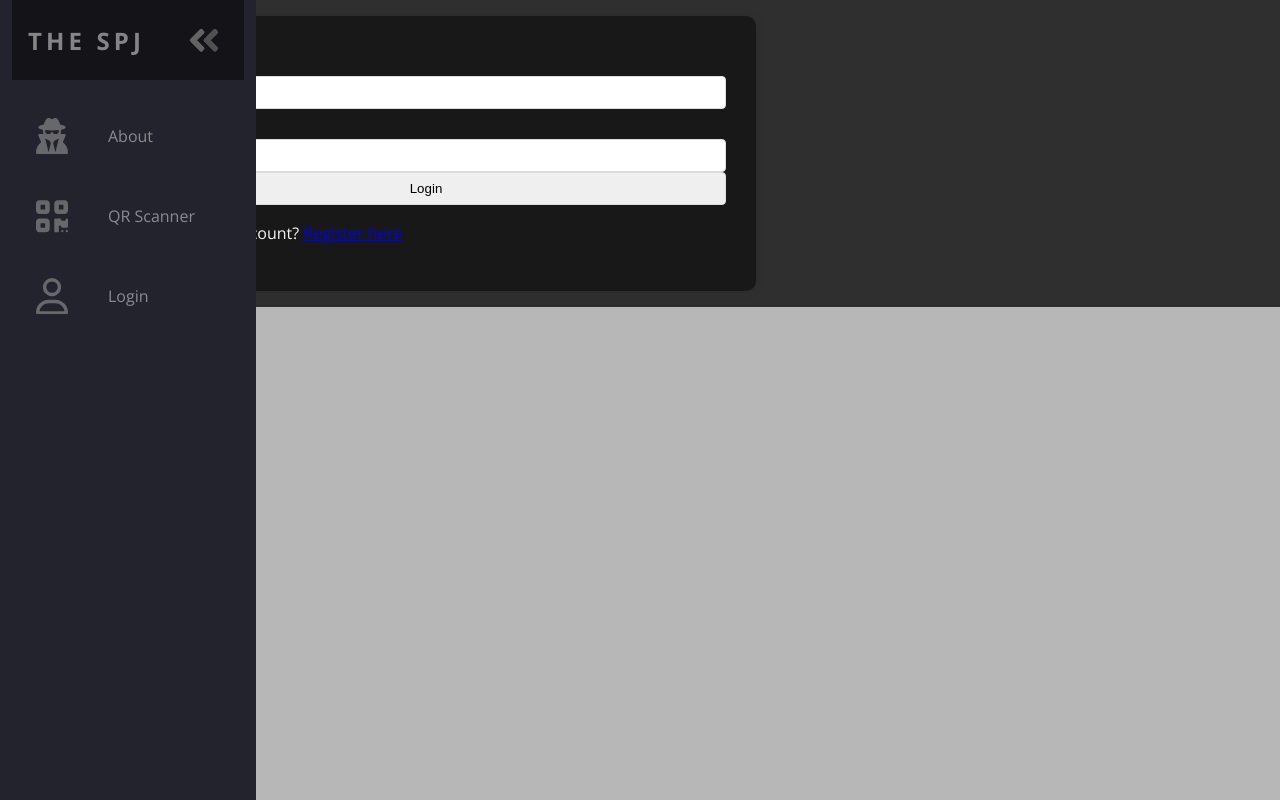
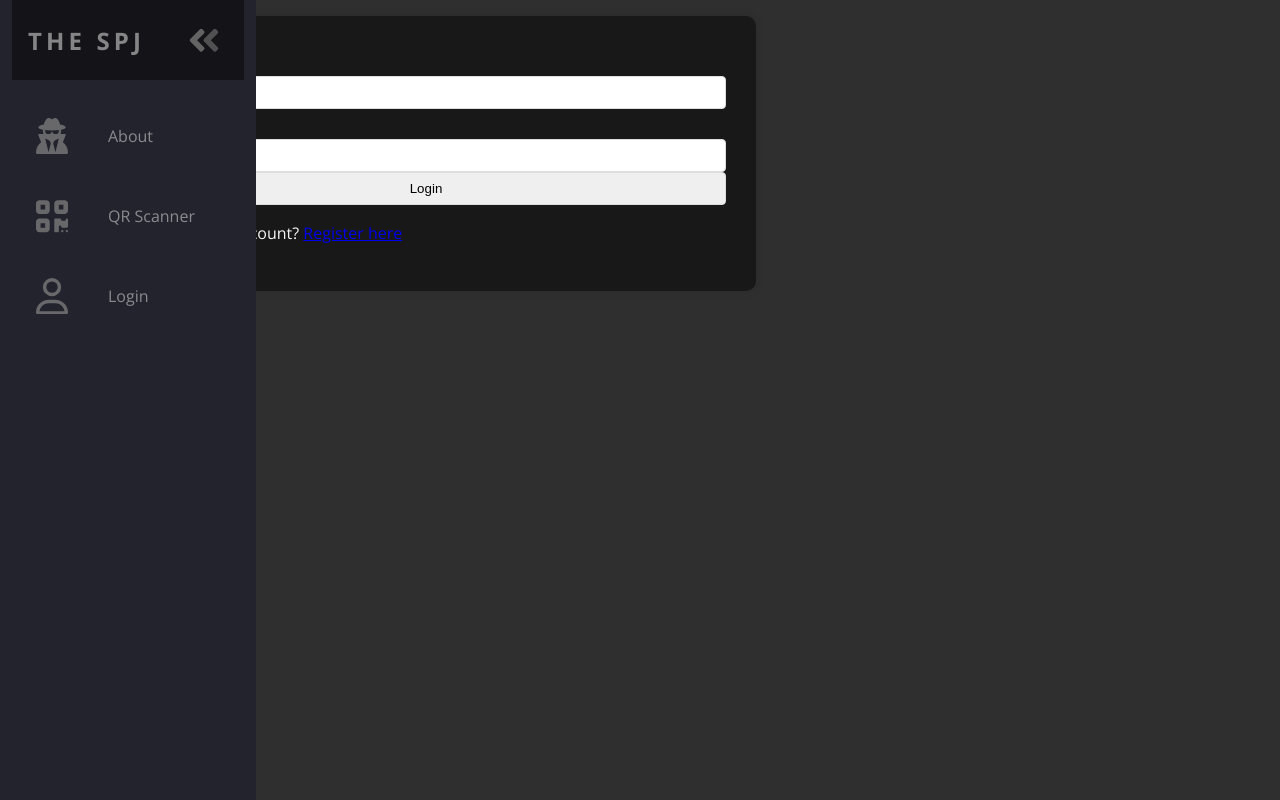
Before and after one commit to medex256/BinDesignWebApp, a Flask app: page /login in a window 1280 px wide. Run offline with Flask 3, Linux system fonts and the light colour scheme.

Commit message:
resize root and change background color

```diff
--- a/static/style.css
+++ b/static/style.css
@@ -1,17 +1,17 @@
 :root {
-    font-size: 16px;
+    font-size: 1rem;
     font-family: 'Open Sans';
     --text-primary: #b6b6b6;
     --text-secondary: #ececec;
     --bg-primary: #23232e;
     --bg-secondary: #141418;
     --transition-speed: 600ms;
-    background-color: #b7b7b7;
+    background-color: #2f2f2f;
   }
 
   body {
     color: white;
-    background-color: white;
+    background-color: rgb(6, 6, 6);
     margin: 0;
     padding: 0;
   }
```
